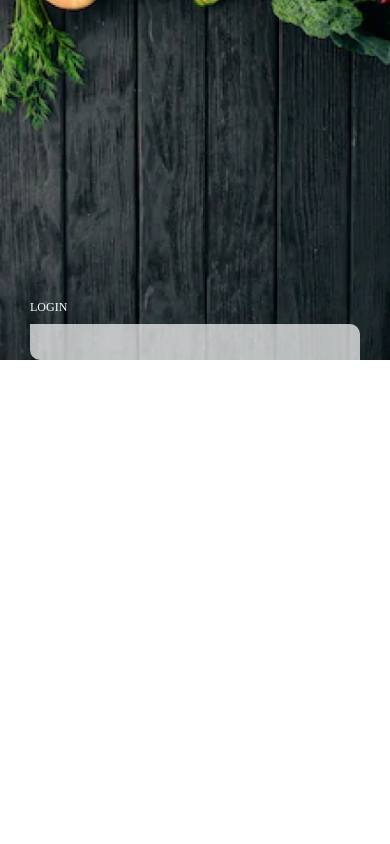
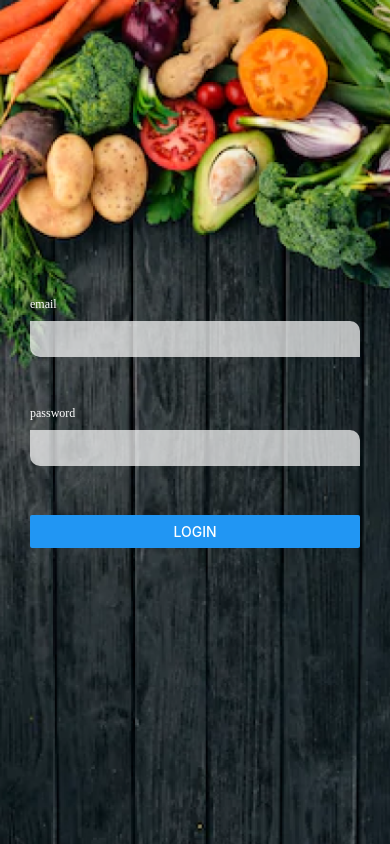
Before and after one commit to IgorSow/native_js, a React Native app: screen / in a window 390 px wide. Built offline with nearby package versions, Linux system fonts and the light colour scheme.

Commit message:
create loading data

```diff
--- a/App.tsx
+++ b/App.tsx
@@ -9,7 +9,7 @@
 import Service from "./src/services/Service.js";
 import React, {Component} from 'react';
 // @ts-ignore
-import {Linking, PermissionsAndroid, Platform, StyleSheet, Text, TouchableOpacity, View} from 'react-native';
+import {Linking, PermissionsAndroid, Platform, StyleSheet, View} from 'react-native';
 // @ts-ignore
 import {CameraKitCameraScreen} from 'react-native-camera-kit';
 import LoginP from "./src/pages/Login-page";
@@ -23,7 +23,7 @@ const instructions = Platform.select({
 });
 
 type Props = {};
-export default class App extends Component<Props,any> {
+export default class App extends Component<Props, any> {
     constructor(props: Props) {
 
         super(props);
@@ -39,12 +39,11 @@ export default class App extends Component<Props,any> {
 
     render() {
         return (
-            <View>
+            <View style={{flex: 1}}>
                 <LoginP/>
             </View>
         );
     }
-
 
 
     openLink_in_browser = () => {
@@ -66,7 +65,7 @@ export default class App extends Component<Props,any> {
 
         if (Platform.OS === 'android') {
             // noinspection JSAnnotator
-              let requestCameraPermission = async ()=> {
+            let requestCameraPermission = async () => {
                 try {
 
                     const granted = await PermissionsAndroid.request(
--- a/src/components/Input-title.tsx
+++ b/src/components/Input-title.tsx
@@ -1,20 +1,29 @@
 import React, {Component} from 'react';
 // @ts-ignore
-import {Linking, PermissionsAndroid, Platform, StyleSheet, Text, ImageBackground, View, TextInput} from 'react-native';
+import {StyleSheet, Text, TextInput, View} from 'react-native';
 
-type Props = {};
+type Props = { title: String, onChange: (value: String) => void };
 export default class InputTitle extends Component<Props, any> {
 
+    constructor(props: Props, context: any) {
+        super(props, context);
+        this.state = {
+            value: ''
+        }
+    }
 
     render() {
         return (
-            <View>
-                <View style={styles.wrapper}>
-                    <Text style={styles.title}>LOGIN</Text>
-                    <TextInput style={styles.input}></TextInput>
-                </View>
+
+            <View style={styles.wrapper}>
+                <Text style={styles.title}>{(this.props.title)}</Text>
+                <TextInput onChangeText={this.onChange} style={styles.input}></TextInput>
             </View>
         )
+    }
+
+    onChange = (value: String) => {
+        this.props.onChange(value)
     }
 }
 
@@ -22,8 +31,6 @@ const styles = StyleSheet.create({
     wrapper: {
         flex: 1,
         flexDirection: 'column',
-        paddingLeft:30,
-        paddingRight:30,
     },
     title: {
         fontSize: 12,
--- a/src/pages/Login-page.tsx
+++ b/src/pages/Login-page.tsx
@@ -1,38 +1,83 @@
 import React, {Component} from 'react';
 // @ts-ignore
-import {ImageBackground, StyleSheet, View} from 'react-native';
+import {Button, ImageBackground, StyleSheet, View} from 'react-native';
 import InputTitle from "../components/Input-title";
 
 type Props = {};
 export default class LoginP extends Component<Props, any> {
 
+    private email: String;
+    private password: String;
+
+    constructor(props: Props, context: any) {
+        super(props, context);
+        this.email = '';
+        this.password = '';
+    }
 
     render() {
         return (
-            <View>
-                <ImageBackground source={require('../images/background.png')} style={{width: '100%', height: '100%'}}>
+            <View style={{flex: 1}}>
+                <View style={styles.ab}>
+                    <ImageBackground source={require('../images/background.png')}
+                                     style={{width: '100%', height: '100%'}}/>
+                </View>
+                <View style={styles.ab}>
+                    <View style={styles.wrapper}>
+                        <View style={styles.wrapperInput}>
+                            {/*<View style={styles.logo}><Text>Logo</Text></View>*/}
 
-                    <View style={styles.email}>
-                        <InputTitle/>
+                            <View style={styles.email}><InputTitle onChange={value => this.email = value}
+                                                                   title={'email'}/></View>
+                            <View style={styles.password}><InputTitle onChange={value => this.password = value}
+                                                                      title={'password'}/></View>
+                            <Button title={"Login"} onPress={this.collect}/>
+                        </View>
                     </View>
-                </ImageBackground>
+                </View>
             </View>
+        )
+    }
 
-        )
+    collect = () => {
+        alert('email: ' + this.email + 'pass: ' + this.password)
     }
 }
 const styles = StyleSheet.create({
 
+    ab: {
+        flex: 1,
+        position: 'absolute',
+        top: 0,
+        left: 0,
+        bottom: 0,
+        right: 0
+
+    },
+    logo: {
+        height: 50,
+        backgroundColor: "white"
+
+    },
     wrapper: {
         flex: 1,
-        flexDirection: 'column',
+        height: '100%',
+        flexDirection: 'row',
     },
-    gap: {
+    wrapperInput: {
+        width: '100%',
         height: 300,
-        overflow: 'hidden',
+        paddingLeft: 30,
+        paddingRight: 30,
+        alignSelf: 'center',
+        justifyContent: "space-around"
     },
     email: {
-        marginTop: 300,
+        // marginTop: 10,
+    },
+    password: {
+        // marginTop: 70,
     },
 
+
 });
```
